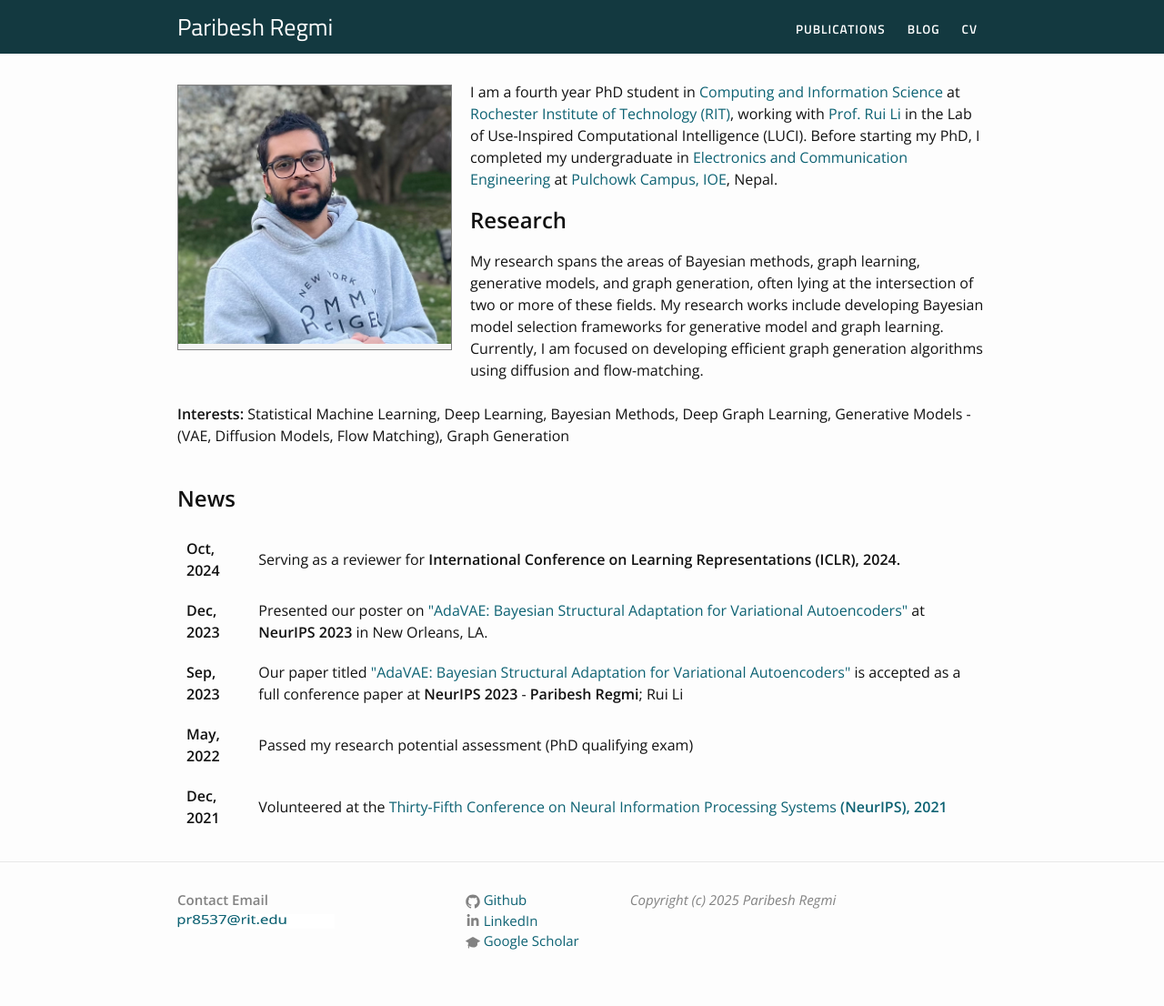
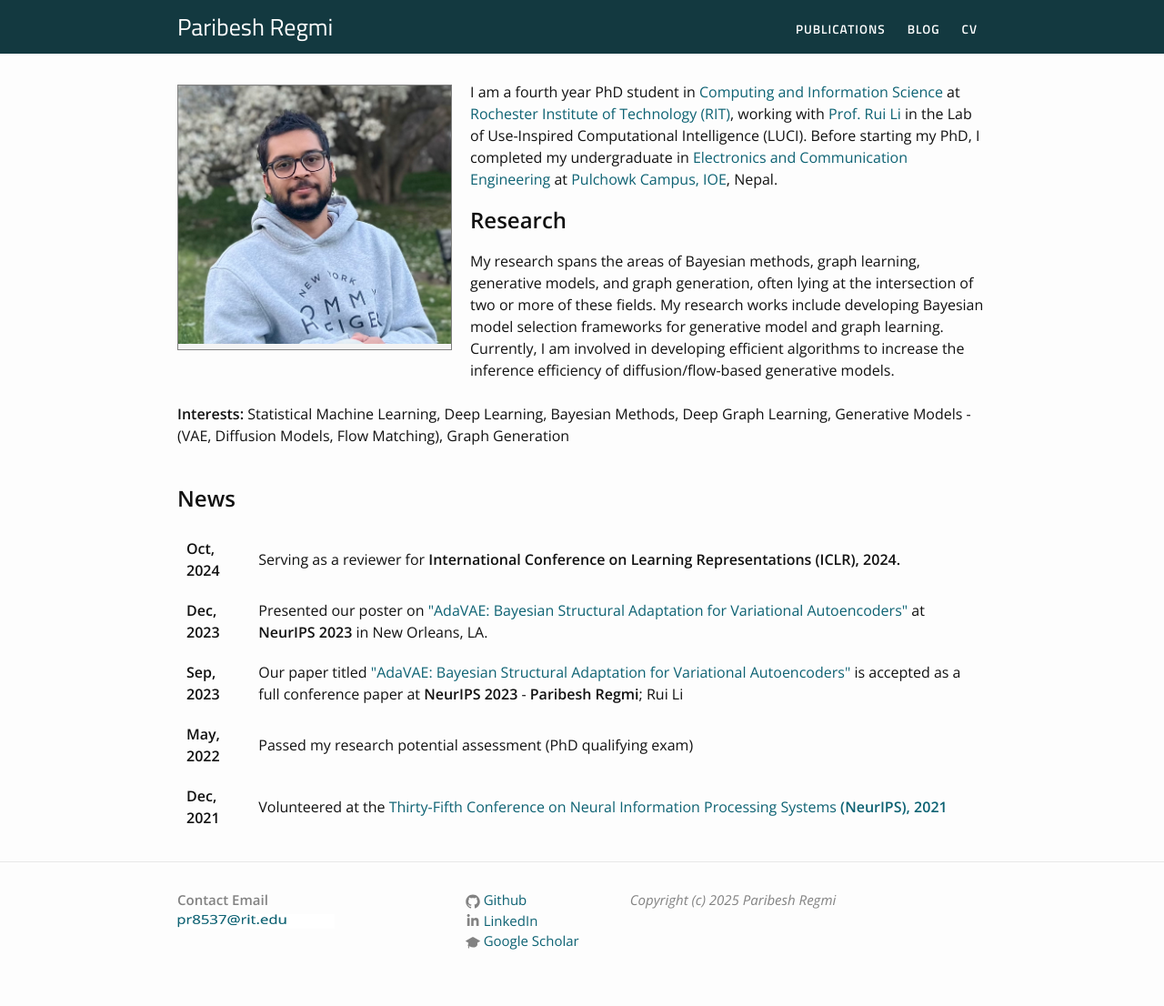
Before and after one commit to paribeshregmi/paribeshregmi.github.io, a Jekyll site: the page built from index.markdown, in a window 1280 px wide. Shown: the whole page at 91% size. Built offline with Jekyll 4.4.1, drawn with Linux system fonts in a browser that asks for light colours.

Commit message:
Update index.markdown

```diff
--- a/index.markdown
+++ b/index.markdown
@@ -15,7 +15,8 @@ layout: default
     <h2>
  <b>Research</b>
  </h2>
-My research spans the areas of Bayesian methods, graph learning, generative models, and graph generation, often lying at the intersection of two or more of these fields. My research works include developing Bayesian model selection frameworks for generative model and graph learning. Currently, I am focused on developing efficient graph generation algorithms using diffusion and flow-matching. <br><br>
+My research spans the areas of Bayesian methods, graph learning, generative models, and graph generation, often lying at the intersection of two or more of these fields. My research works include developing Bayesian model selection frameworks for generative model and graph learning. Currently, I am involved in developing efficient algorithms
+ to increase the inference efficiency of diffusion/flow-based generative models. <br><br>
 
  <!-- My research focuses on developing Bayesian framework that allows deep learning models to dynamically adapt their structures in light of data. Currently, I am engaged in developing model selection frameworks for different learning scenarios like supervised/unsupervised learning, graph learning, and federated learning. <br><br>  -->
     <b>Interests: </b> Statistical Machine Learning, Deep Learning, Bayesian Methods, Deep Graph Learning, Generative Models - (VAE, Diffusion Models, Flow Matching), Graph Generation
```
